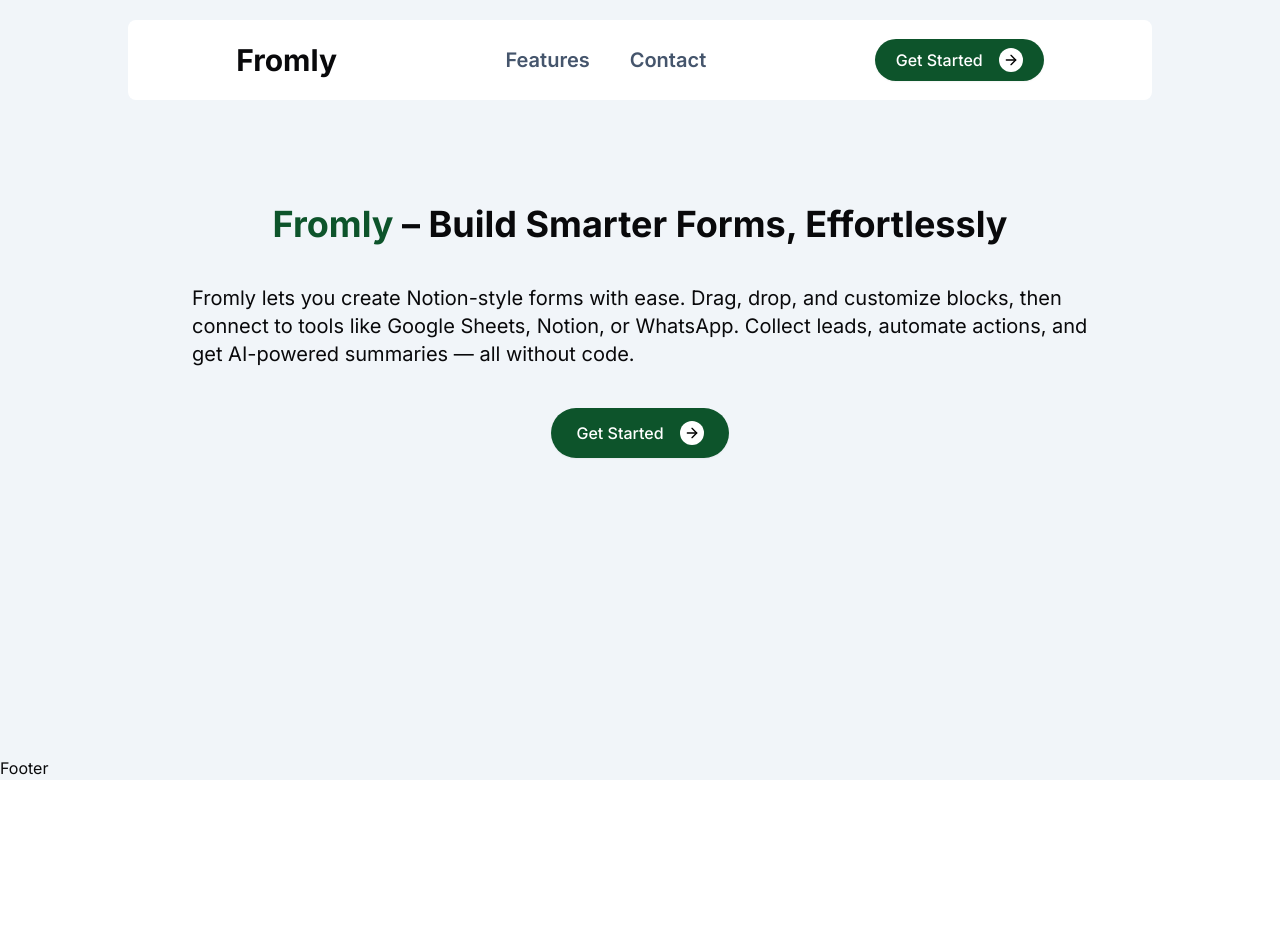
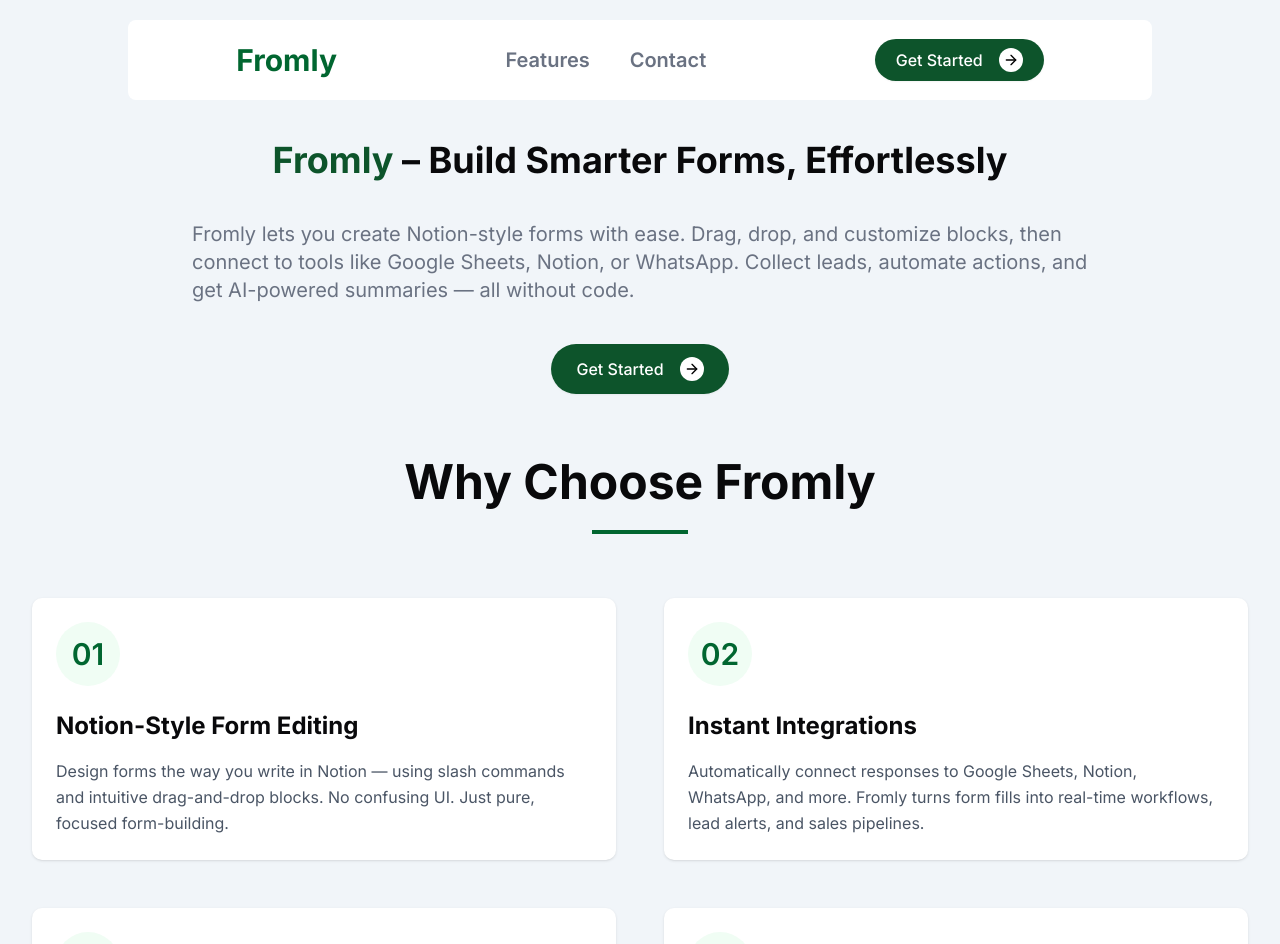
Before and after one commit to animesh65432/formly, a React (Vite) app in the folder frontend/: page / in a window 1280 px wide. Shown: the part 20-964 px from the top of the page. Before the commit the page ends 800 px from the top, so only its background shows below. Built offline with nearby package versions, Linux system fonts and the light colour scheme; a web font is replaced by a local one.

Commit message:
create full landing page

```diff
--- a/frontend/src/components/Landing/Footer.tsx
+++ b/frontend/src/components/Landing/Footer.tsx
@@ -1,8 +1,24 @@
 import React from 'react'
+import Icons from "../../components/Icons"
 
 const Footer: React.FC = () => {
     return (
-        <div>Footer</div>
+        <footer className=" text-green-800 mt-20 border-t py-10">
+            <div className="max-w-7xl mx-auto px-6 flex flex-col md:flex-row justify-between items-center">
+                <div className="text-lg font-semibold mb-4 md:mb-0">
+                    © {new Date().getFullYear()} Fromly. All rights reserved.
+                </div>
+
+                <div className="flex gap-6 items-center">
+                    <a href="https://github.com" target="_blank" rel="noopener noreferrer" className="hover:text-black transition">
+                        <Icons.gitHub className="w-5 h-5 text-green-800" />
+                    </a>
+                    <a href="https://twitter.com" target="_blank" rel="noopener noreferrer" className="hover:text-black transition">
+                        <Icons.twitter className="w-5 h-5 text-green-800" />
+                    </a>
+                </div>
+            </div>
+        </footer>
     )
 }
 
--- a/frontend/src/components/Landing/Header.tsx
+++ b/frontend/src/components/Landing/Header.tsx
@@ -8,11 +8,19 @@
 const Header: React.FC = () => {
     const [isopen, setopen] = useState<boolean>(false)
     return (
-        <header className='mt-10 sticky top-0 h-[10vh] flex lg:justify-around justify-between items-center w-[80vw] m-auto bg-white p-6 border-white rounded-md backdrop-blur-md'>
-            <div className='lg:text-3xl md:text-2xl text-xl font-bold'>Fromly</div>
-            <div className='lg:flex hidden items-center gap-10 text-slate-600  font-semibold text-xl'>
-                <ul>Features</ul>
-                <ul>Contact</ul>
+        <header className='mt-10  fixed z-50 top-0 h-[10vh] flex lg:justify-around justify-between items-center w-[80vw] m-auto bg-white p-6 border-white rounded-md backdrop-blur-md'>
+            <div className='lg:text-3xl md:text-2xl text-xl font-bold'>
+                <a href='#main' className='text-green-800'>Fromly</a>
+            </div>
+            <div className='lg:flex hidden items-center gap-10   font-semibold text-xl'>
+                <ul className='text-gray-500 hover:text-black transition'>
+                    <a href='#Features'>Features</a>
+                </ul>
+                <ul className='text-gray-500 hover:text-black transition'>
+                    <a href='#contact'>
+                        Contact
+                    </a>
+                </ul>
             </div>
             <div className='lg:block hidden'>
                 <Button className='bg-green-900 hover:bg-green-700  text-white rounded-full p-5'>
--- a/frontend/src/components/Landing/Herosection.tsx
+++ b/frontend/src/components/Landing/Herosection.tsx
@@ -2,29 +2,27 @@
 import { Button } from '../ui/button';
 import Icons from '../Icons';
 import { motion } from 'framer-motion';
+import { blurIn } from "../../lib/constant"
 
 
 const Herosection: React.FC = () => {
     return (
         <motion.div
-            className="w-[100vw] flex justify-center"
-            initial={{ opacity: 0 }}
-            animate={{ opacity: 1 }}
-            transition={{ duration: 1.5, ease: 'easeInOut' }}
+            className="w-[100vw] md:mt-20  justify-center flex flex-col items-center"
+            initial={blurIn.initial}
+            animate={blurIn.animate}
         >
-            <div className='w-[70vw] md:mt-20 mt-10 flex flex-col items-center justify-center gap-10'>
+            <div className='w-[70vw] flex flex-col items-center justify-center gap-10'>
                 <div className='lg:text-4xl md:text-2xl text-xl font-bold'>
                     <span className='text-green-900'>Fromly</span> – Build Smarter Forms, Effortlessly</div>
-                <div className='lg:text-xl text-sm'>Fromly lets you create Notion-style forms with ease. Drag, drop, and customize blocks, then connect to tools like Google Sheets, Notion, or WhatsApp. Collect leads, automate actions, and get AI-powered summaries — all without code.
+                <div className='lg:text-xl text-sm text-gray-500 hover:text-black transition'>Fromly lets you create Notion-style forms with ease. Drag, drop, and customize blocks, then connect to tools like Google Sheets, Notion, or WhatsApp. Collect leads, automate actions, and get AI-powered summaries — all without code.
                 </div>
-                <div>
-                    <Button className='bg-green-900 hover:bg-green-700  text-white rounded-full p-6'>
-                        Get Started
-                        <span className='bg-white text-black rounded-full font-bold p-1 ml-2'>
-                            <Icons.arrowRight className='h-10 w-10' />
-                        </span>
-                    </Button>
-                </div>
+                <Button className='bg-green-900 hover:bg-green-700  text-white rounded-full lg:p-6 p-4'>
+                    Get Started
+                    <span className='bg-white text-black rounded-full font-bold p-1 ml-2'>
+                        <Icons.arrowRight className='h-10 w-10' />
+                    </span>
+                </Button>
             </div>
         </motion.div>
     )
--- a/frontend/src/components/Landing/MobileSidebar.tsx
+++ b/frontend/src/components/Landing/MobileSidebar.tsx
@@ -5,8 +5,14 @@
 const MobileSidebar: React.FC = () => {
     return (
         <div className='font-semibold flex flex-col gap-6 p-3 w-[50vw] bg-white rounded-md'>
-            <div >Features</div>
-            <div>Contact</div>
+            <div >
+                <a href='#Features'>Features
+                </a>
+            </div>
+            <div>
+                <a href='#contact'>Contact
+                </a>
+            </div>
             <Button className='bg-green-900 hover:bg-green-700  text-white rounded-full p-6'>
                 Get Started
                 <span className='bg-white text-black rounded-full font-bold p-1 ml-2'>
--- /dev/null
+++ b/frontend/src/components/Landing/Whyfromly.tsx
@@ -0,0 +1,47 @@
+import React from 'react'
+import { motion } from "framer-motion"
+import { whyfromly, upward } from "../../lib/constant"
+
+const Whyfromly: React.FC = () => {
+    return (
+        <div className="w-full overflow-x-hidden py-16">
+            <div className="max-w-7xl mx-auto px-4 sm:px-6 lg:px-8">
+                <motion.div
+                    initial={{ opacity: 0, y: 20 }}
+                    whileInView={{ opacity: 1, y: 0 }}
+                    viewport={{ once: true }}
+                    transition={{ duration: 0.6 }}
+                    className="mb-16 text-left"
+                >
+                    <h2 className="text-3xl sm:text-4xl lg:text-5xl font-bold mb-6 text-center">Why Choose Fromly</h2>
+                    <div className="w-24 h-1 bg-green-800 m-auto"></div>
+                </motion.div>
+
+                <div className="grid grid-cols-1 lg:grid-cols-2 gap-8 lg:gap-12  place-content-center">
+                    {whyfromly.map((ele, i) => (
+                        <motion.div
+                            key={i}
+                            initial={upward.initial}
+                            whileInView={upward.animate}
+                            viewport={{ once: true }}
+                            transition={{ duration: 0.5, delay: i * 0.1 }}
+                            className="m-auto bg-white flex flex-col items-start p-6 rounded-lg shadow-sm hover:shadow-md transition-shadow duration-300"
+                        >
+                            <div className="flex items-center justify-center w-16 h-16 mb-6 rounded-full bg-green-50">
+                                <p className="lg:text-3xl md:text-2xl text-xl text-green-800 font-semibold">0{i + 1}</p>
+                            </div>
+
+                            <h3 className="lg:text-2xl md:text-xl text-lg font-bold mb-4 text-left">{ele.title}</h3>
+
+                            <p className="text-gray-600 text-left md:text-base text-sm leading-relaxed">
+                                {ele.description}
+                            </p>
+                        </motion.div>
+                    ))}
+                </div>
+            </div>
+        </div>
+    )
+}
+
+export default Whyfromly
--- a/frontend/src/components/Landing/index.tsx
+++ b/frontend/src/components/Landing/index.tsx
@@ -2,17 +2,23 @@
 import Header from './Header'
 import Herosection from './Herosection'
 import Footer from './Footer'
+import Whyfromly from './Whyfromly'
 const Landing: React.FC = () => {
     return (
-        <main className="flex flex-col  min-h-screen w-full bg-slate-100">
-            <section className='w-[100vw] flex justify-center'>
+        <main className="flex flex-col   min-h-screen  bg-slate-100 w-[100vw] overflow-hidden ">
+            <section id='main' className='w-[100vw] flex justify-center '>
                 <Header />
             </section>
-            <section className="mt-6 flex-grow">
+            <section className="flex-grow md:mt-20 mt-40">
                 <Herosection />
             </section>
-            <Footer />
-        </main>
+            <section id='Features' className="flex-grow">
+                <Whyfromly />
+            </section>
+            <section id='contact'>
+                <Footer />
+            </section>
+        </main >
 
     )
 }
--- a/frontend/src/index.css
+++ b/frontend/src/index.css
@@ -51,15 +51,6 @@
   --sidebar-ring: oklch(0.705 0.015 286.067);
 }
 
-a {
-  font-weight: 500;
-  color: #646cff;
-  text-decoration: inherit;
-}
-
-a:hover {
-  color: #535bf2;
-}
 
 body {
   margin: 0;
--- /dev/null
+++ b/frontend/src/lib/constant.ts
@@ -0,0 +1,70 @@
+export const blurIn = {
+    initial: {
+        opacity: 0,
+        scale: 0.9,
+        filter: "blur(10px)",
+    },
+    animate: {
+        opacity: 1,
+        scale: 1,
+        filter: "blur(0px)",
+        transition: {
+            duration: 1,
+            ease: "easeOut",
+        },
+    },
+};
+
+export const upward = {
+    initial: {
+        opacity: 0,
+        y: 50,
+        filter: "blur(5px)",
+    },
+    animate: {
+        opacity: 1,
+        y: 0,
+        filter: "blur(0px)",
+        transition: {
+            duration: 1,
+            ease: "easeOut",
+        },
+    },
+};
+
+export const sideward = {
+    initial: {
+        opacity: 0,
+        x: -50,
+        filter: "blur(5px)",
+    },
+    animate: {
+        opacity: 1,
+        x: 0,
+        filter: "blur(0px)",
+        transition: {
+            duration: 1,
+            ease: "easeOut",
+        },
+    },
+};
+
+export const whyfromly = [
+    {
+        title: "Notion-Style Form Editing",
+        description: "Design forms the way you write in Notion — using slash commands and intuitive drag-and-drop blocks. No confusing UI. Just pure, focused form-building."
+
+    }, {
+        title: "Instant Integrations",
+        description: "Automatically connect responses to Google Sheets, Notion, WhatsApp, and more. Fromly turns form fills into real-time workflows, lead alerts, and sales pipelines."
+    },
+    {
+        title: "AI Summaries of Responses",
+        description: "Get a quick overview of all your submissions. Fromly uses AI to summarize large response sets, helping you identify top leads or key insights instantly."
+    },
+    {
+        title: "Ready-to-Use Templates",
+        description: "Choose from beautiful pre-made templates to get started in seconds. Customize them to fit your brand, purpose, or campaign — no design skills needed."
+
+    }
+]
```
